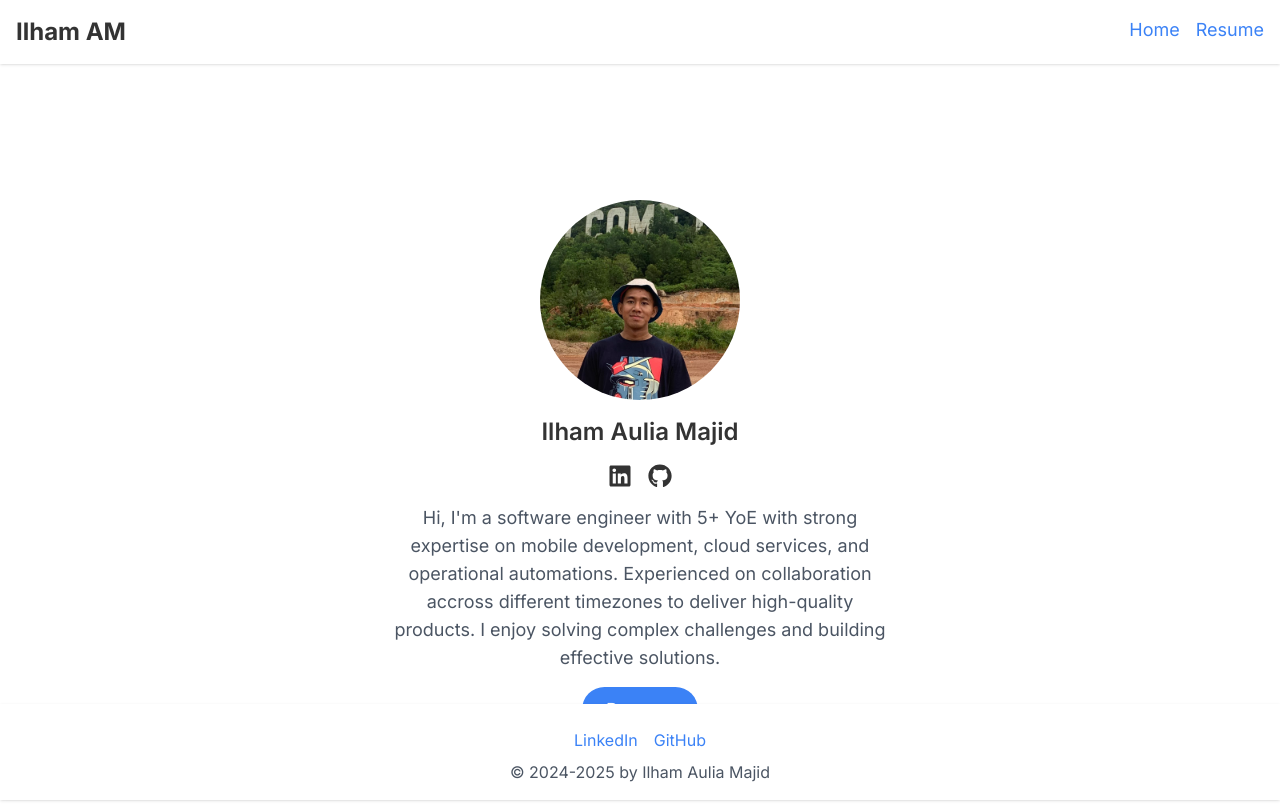
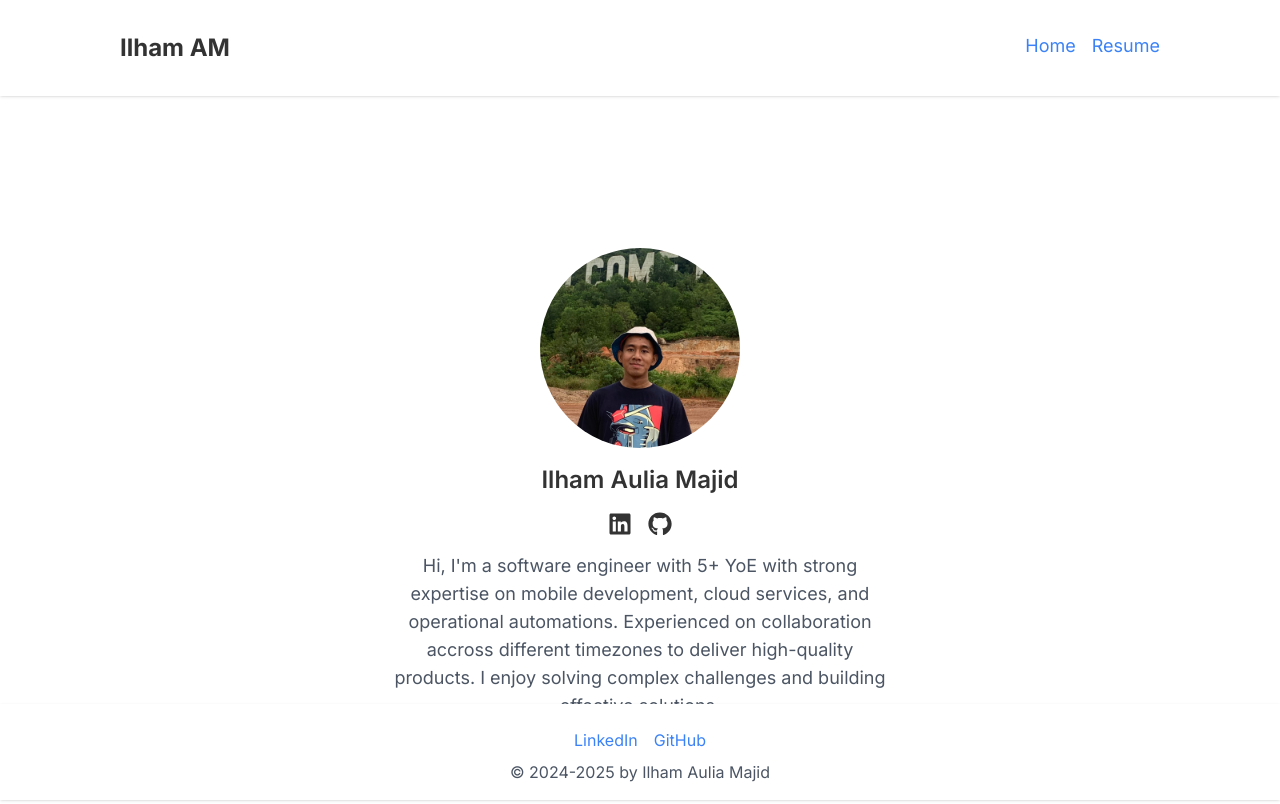
Before and after one commit to ilaumjd/profile, a Next.js app: page / in a window 1280 px wide. Built offline with nearby package versions, Linux system fonts and the light colour scheme.

Commit message:
disable darkmode & fix layout

```diff
--- a/src/app/globals.css
+++ b/src/app/globals.css
@@ -4,7 +4,7 @@
   --background: #ffffff;
   --foreground: #333333;
   --secondary: #4b5563;
-  --tertiary: #6b7280;
+  --tertiary: #9ca3af;
   --accent: #3b82f6;
 }
 
@@ -18,15 +18,15 @@
   --font-mono: var(--font-geist-mono);
 }
 
-@media (prefers-color-scheme: dark) {
-  :root {
-    --background: #000000;
-    --foreground: #ededed;
-    --secondary: #9ca3af;
-    --tertiary: #d1d5db;
-    --accent: #60a5fa;
-  }
-}
+/*@media (prefers-color-scheme: dark) {*/
+/*  :root {*/
+/*    --background: #000000;*/
+/*    --foreground: #ededed;*/
+/*    --secondary: #9ca3af;*/
+/*    --tertiary: #d1d5db;*/
+/*    --accent: #60a5fa;*/
+/*  }*/
+/*}*/
 
 body {
   background: var(--background);
--- a/src/app/layout.tsx
+++ b/src/app/layout.tsx
@@ -24,7 +24,7 @@ export default function RootLayout({
       >
         {/* Header */}
         <header className="bg-background shadow sticky top-0 z-50">
-          <nav className="container mx-auto p-4 flex justify-between">
+          <nav className="container mx-auto p-8 md:px-30 flex justify-between">
             <h1 className="text-2xl font-bold">Ilham AM</h1>
             <div className="space-x-4">
               <Link href="/" className="text-accent hover:underline">
@@ -38,7 +38,9 @@ export default function RootLayout({
         </header>
 
         {/* Main Content */}
-        <main className="flex-grow container mx-auto p-4">{children}</main>
+        <main className="flex-grow container mx-auto p-8 md:px-30">
+          {children}
+        </main>
 
         {/* Footer */}
         <footer className="bg-background shadow mt-8 text-center text-base text-secondary md:fixed md:bottom-0 md:left-0 md:right-0">
```
